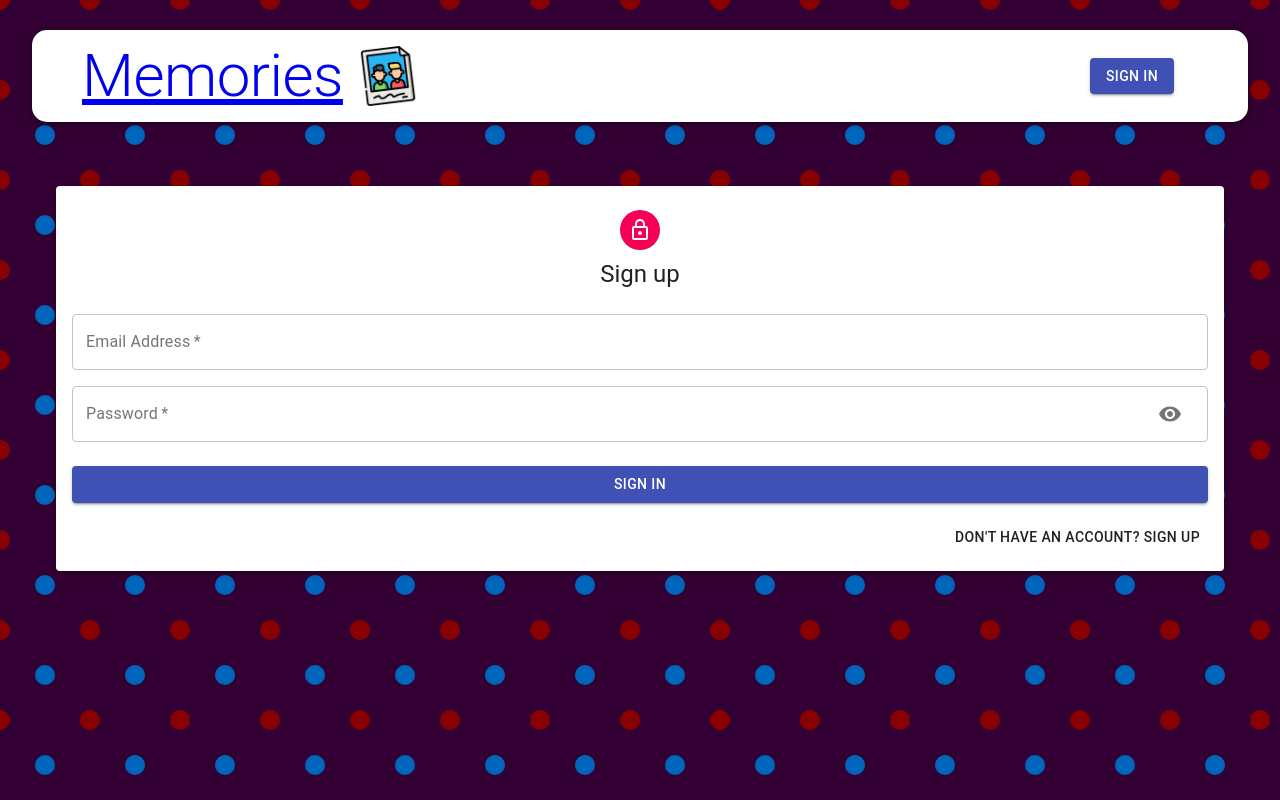
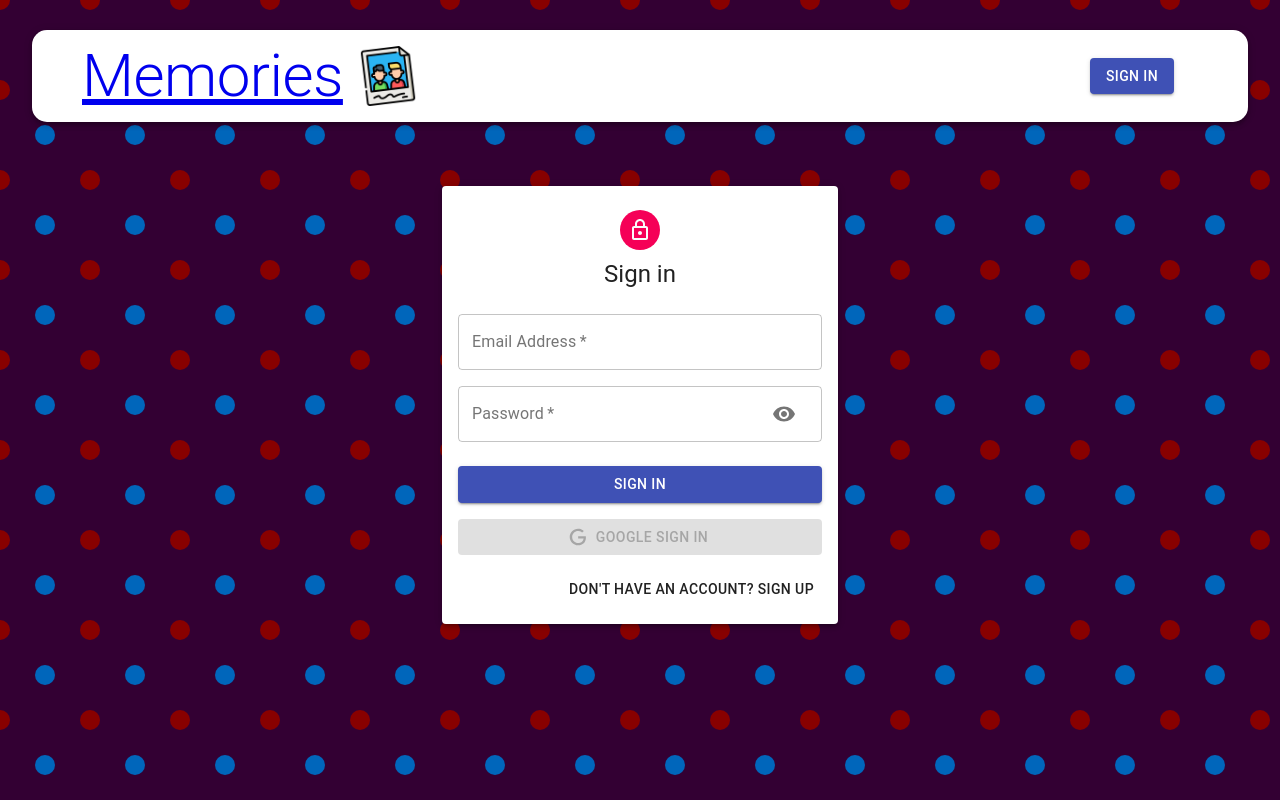
Before and after one commit to bdr-t/memories-project, a React (Create React App) app in the folder client/: page /auth in a window 1280 px wide. Built offline with nearby package versions, Linux system fonts and the light colour scheme.

Commit message:
add: google auth

```diff
--- a/client/src/components/Auth/Auth.js
+++ b/client/src/components/Auth/Auth.js
@@ -1,5 +1,5 @@
 import React, { useState } from "react";
-// import { useDispatch } from 'react-redux';
+import { useDispatch } from 'react-redux';
 import {
   Avatar,
   Button,
@@ -8,88 +8,96 @@
   Typography,
   Container,
 } from "@material-ui/core";
-// import { useHistory } from 'react-router-dom';
-// import { GoogleLogin } from 'react-google-login';
+import { useHistory } from 'react-router-dom';
+import { GoogleLogin } from "react-google-login";
 import LockOutlinedIcon from "@material-ui/icons/LockOutlined";
 
-// import Icon from './icon';
+import Icon from './Icon';
 // import { signin, signup } from '../../actions/auth';
 // import { AUTH } from '../../constants/actionTypes';
 import useStyles from "./styles";
 import Input from "./Input";
 
 const Auth = () => {
+  //Classes
   const classes = useStyles();
 
-  const [showPassword, setShowPassword] = useState(false)
-  const [isSignUp, setIsSignUp] = useState(false)
+  //Dispatch
+  const dispatch = useDispatch();
+
+  //State
+  const [showPassword, setShowPassword] = useState(false);
+  const [isSignup, setIsSignup] = useState(false);
+
+  //history
+  const history = useHistory()
 
   function handleSubmit() {}
 
   function handleChange() {}
 
   function switchMode() {
-    setIsSignUp(previsSignUp=> !previsSignUp)
+    setIsSignup((previsSignup) => !previsSignup);
   }
 
   function handleShowPassword() {
-      setShowPassword(prevShowPassword=> !prevShowPassword)
+    setShowPassword((prevShowPassword) => !prevShowPassword);
+  }
+
+  async function googleSuccess(res) {
+      const result = res?.profileObj
+      const token = res?.tokenId
+
+      try{
+          dispatch({type: 'AUTH', data : {result, token}})
+          history.push('/')
+
+      }catch(err){
+        console.log(err.message);
+      }
+
+  }
+
+  function googleError() {
+      console.log('Google Sing In was unsuccessful. Please try again later')
   }
   return (
-    <Container component="main" maxWidth={300}>
+    <Container component="main" maxWidth="xs">
       <Paper className={classes.paper} elevation={3}>
         <Avatar className={classes.avatar}>
           <LockOutlinedIcon />
         </Avatar>
-        <Typography variant="h5">{isSignUp ? "Sign in" : "Sign up"}</Typography>
+        <Typography component="h1" variant="h5">{ isSignup ? 'Sign up' : 'Sign in' }</Typography>
         <form className={classes.form} onSubmit={handleSubmit}>
           <Grid container spacing={2}>
-            {isSignUp && (
-              <>
-                <Input
-                  name="firstName"
-                  label="First Name"
-                  handleChange={handleChange}
-                  autoFocus
-                  half
-                />
-                <Input
-                  name="lastName"
-                  label="Last Name"
-                  handleChange={handleChange}
-                  half
-                />
-              </>
+            { isSignup && (
+            <>
+              <Input name="firstName" label="First Name" handleChange={handleChange} autoFocus half />
+              <Input name="lastName" label="Last Name" handleChange={handleChange} half />
+            </>
             )}
-            <Input
-              name="email"
-              label="Email Address"
-              handleChange={handleChange}
-              type="email"
-            />
-            <Input
-              name="password"
-              label="Password"
-              handleChange={handleChange}
-              type={showPassword ? "text" : "password"}
-              handleShowPassword={handleShowPassword}
-            />
-            {isSignUp && (
-              <Input
-                name="confirmPassword"
-                label="Repeat Password"
-                handleChange={handleChange}
-                type="password"
-              />
-            )}
+            <Input name="email" label="Email Address" handleChange={handleChange} type="email" />
+            <Input name="password" label="Password" handleChange={handleChange} type={showPassword ? 'text' : 'password'} handleShowPassword={handleShowPassword} />
+            { isSignup && <Input name="confirmPassword" label="Repeat Password" handleChange={handleChange} type="password" /> }
           </Grid>
           <Button type="submit" fullWidth variant="contained" color="primary" className={classes.submit}>
-            { isSignUp ? 'Sign Up' : 'Sign In' }
+            { isSignup ? 'Sign Up' : 'Sign In' }
           </Button>
-          <Grid container justify="flex-end">
+          <GoogleLogin
+            clientId="595076153921-rrfp3jves6mcv1pg40s6av6152phbui0.apps.googleusercontent.com"
+            render={(renderProps) => (
+              <Button className={classes.googleButton} color="primary" fullWidth onClick={renderProps.onClick} disabled={renderProps.disabled} startIcon={<Icon />} variant="contained">
+                Google Sign In
+              </Button>
+            )}
+            onSuccess={googleSuccess}
+            onFailure={googleError}
+            cookiePolicy="single_host_origin"
+          />
+          <Grid container justifyContent="flex-end">
             <Grid item>
               <Button onClick={switchMode}>
-                { isSignUp ? 'Already have an account? Sign in' : "Don't have an account? Sign Up" }
+                { isSignup ? 'Already have an account? Sign in' : "Don't have an account? Sign Up" }
               </Button>
             </Grid>
           </Grid>
--- /dev/null
+++ b/client/src/components/Auth/Icon.js
@@ -0,0 +1,12 @@
+import React from 'react';
+
+const icon = () => (
+  <svg style={{ width: '20px', height: '20px' }} viewBox="0 0 24 24">
+    <path
+      fill="currentColor"
+      d="M21.35,11.1H12.18V13.83H18.69C18.36,17.64 15.19,19.27 12.19,19.27C8.36,19.27 5,16.25 5,12C5,7.9 8.2,4.73 12.2,4.73C15.29,4.73 17.1,6.7 17.1,6.7L19,4.72C19,4.72 16.56,2 12.1,2C6.42,2 2.03,6.8 2.03,12C2.03,17.05 6.16,22 12.25,22C17.6,22 21.5,18.33 21.5,12.91C21.5,11.76 21.35,11.1 21.35,11.1V11.1Z"
+    />
+  </svg>
+);
+
+export default icon;
--- a/client/src/components/Auth/Input.js
+++ b/client/src/components/Auth/Input.js
@@ -14,7 +14,7 @@
       label={label}
       autoFocus={autoFocus}
       type={type}
-      InputProps={name === 'password' && {
+      InputProps={name === 'password' ? {
         endAdornment: (
           <InputAdornment position="end">
             <IconButton onClick={handleShowPassword}>
@@ -22,7 +22,7 @@
             </IconButton>
           </InputAdornment>
         ),
-      }}
+      } : null}
     />
   </Grid>
 );
--- a/client/src/components/NavBar/NavBar.js
+++ b/client/src/components/NavBar/NavBar.js
@@ -2,11 +2,18 @@
 import useStyles from './styles'
 import memories from '../../images/memories.png'
 import {Link} from 'react-router-dom'
+import {useState, useEffect} from 'react'
 
 const NavBar = () => {
     const classes = useStyles()
 
-    const user = null
+    const [user, setUser] = useState(JSON.parse(localStorage.getItem('profile')))
+
+    useEffect(() =>{
+        const token = user?.token;
+        setUser(JSON.parse(localStorage.getItem('profile')))
+    },[])
+
     return (
         <AppBar className={classes.appBar} position='static' color='inherit'>
             <div className={classes.brandContainer}>
--- a/client/src/constants/actionTypes.js
+++ b/client/src/constants/actionTypes.js
@@ -3,3 +3,5 @@
 export const DELETE = 'DELETE';
 export const FETCH_ALL = 'FETCH_ALL';
 export const LIKE = 'LIKE';
+export const AUTH = 'AUTH'
+export const LOGOUT = 'LOGOUT'
--- /dev/null
+++ b/client/src/reducers/auth.js
@@ -0,0 +1,14 @@
+import { AUTH, LOGOUT } from "../constants/actionTypes";
+
+const authReducer = (state = null, action) => {
+    switch (action.type) {
+        case AUTH:
+            localStorage.setItem('profile', JSON.stringify({...action?.data}))
+            return {...state, authData: action?.data}
+        default:
+            return state
+    }
+
+}
+
+export default authReducer;
--- a/client/src/reducers/index.js
+++ b/client/src/reducers/index.js
@@ -1,7 +1,9 @@
 import { combineReducers } from "redux";
 
 import posts from './posts'
+import auth from './auth'
 
 export default combineReducers({
     posts,
+    auth,
 })
```
